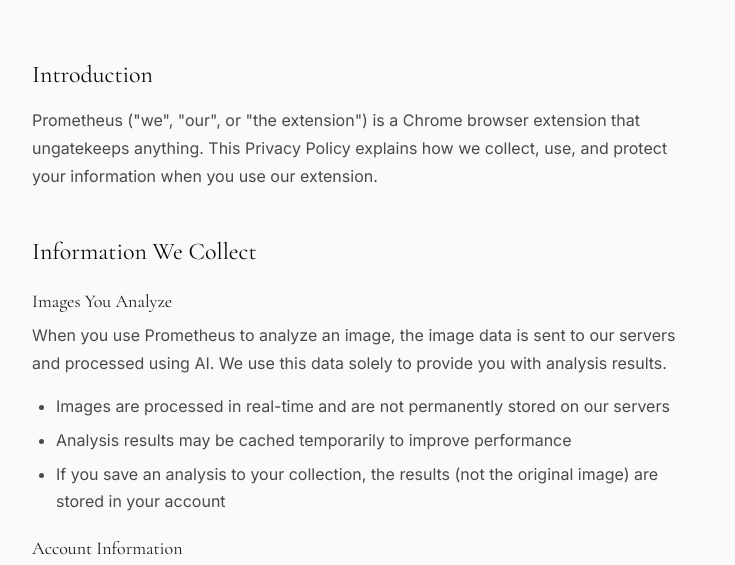
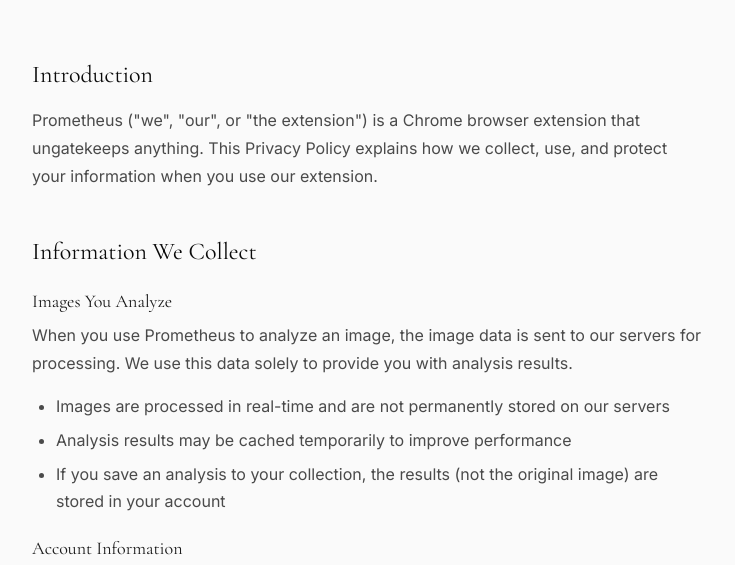
Before and after one commit to icar1an/olympus, a plain HTML site: page privacy.html in a window 1280 px wide. Shown: the part 226-791 px from the top of the page, without its empty margins (272-1007 px from the left). Drawn offline with nearby package versions, Linux system fonts and the light colour scheme.

Commit message:
Update privacy.html

```diff
--- a/privacy.html
+++ b/privacy.html
@@ -144,7 +144,7 @@
 
             <h3>Images You Analyze</h3>
             <p>
-                When you use Prometheus to analyze an image, the image data is sent to our servers and processed using AI. We use this data solely to provide you with analysis results.
+                When you use Prometheus to analyze an image, the image data is sent to our servers for processing. We use this data solely to provide you with analysis results.
             </p>
             <ul>
                 <li>Images are processed in real-time and are not permanently stored on our servers</li>
```
